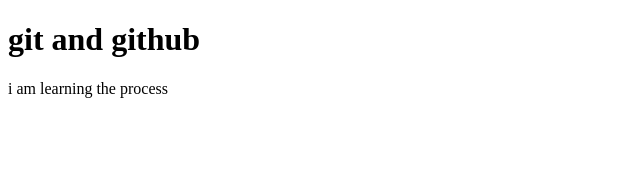
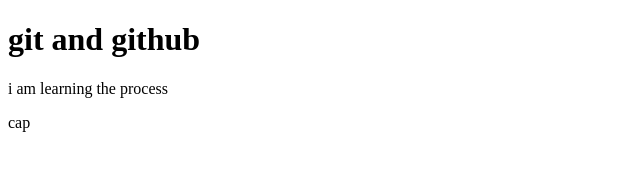
Before and after one commit to SoftLifebeby/Software, a plain HTML site: page index.html in a window 1280 px wide. Shown: the full height of the page, 0-640 px from the left. Drawn offline with Linux system fonts and the light colour scheme.

Commit message:
big lappy

```diff
--- a/index.html
+++ b/index.html
@@ -6,4 +6,5 @@
 <body>
     <h1>git and github</h1>
     <p>i am learning the process</p>
+    <p>cap </p>
 </body>
```
